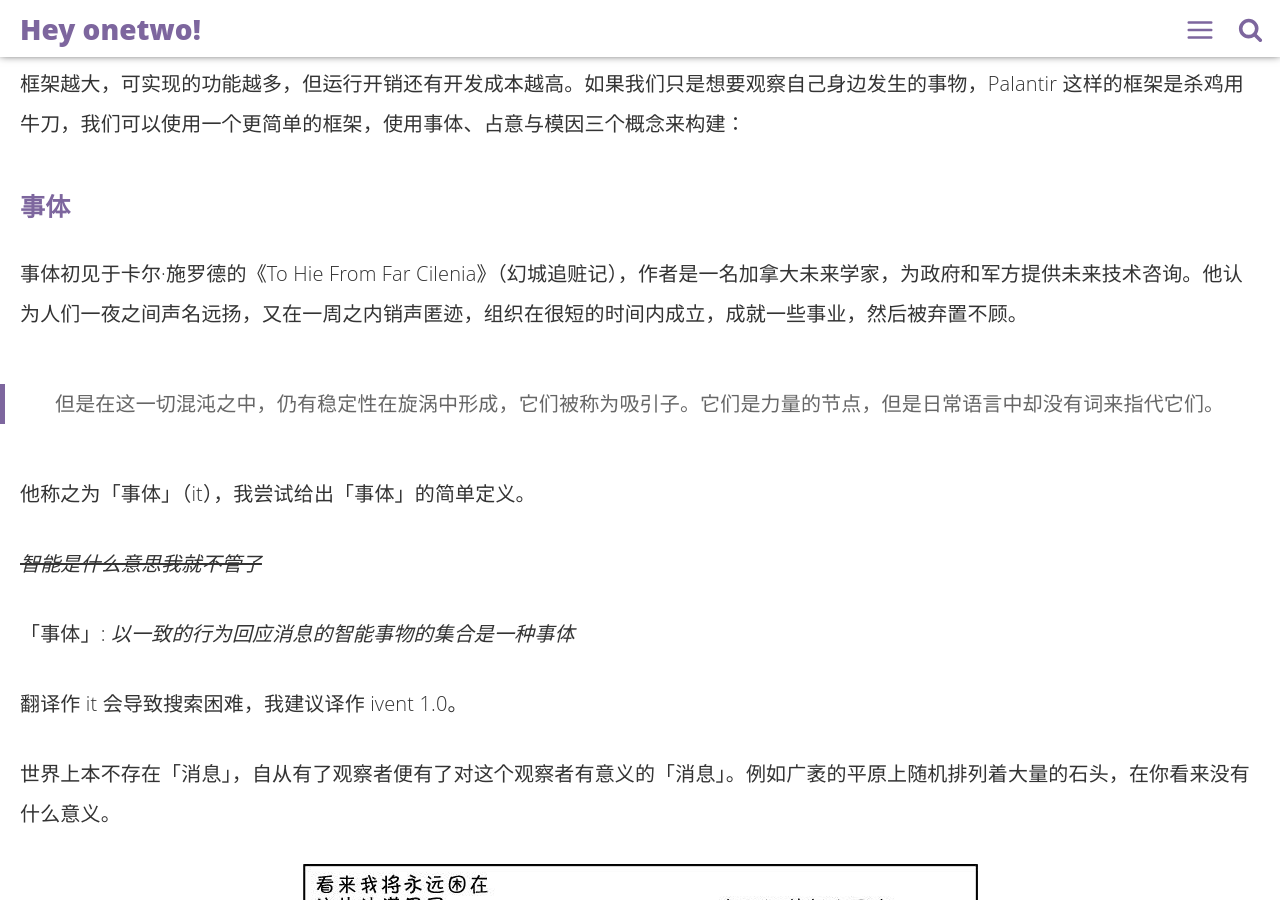
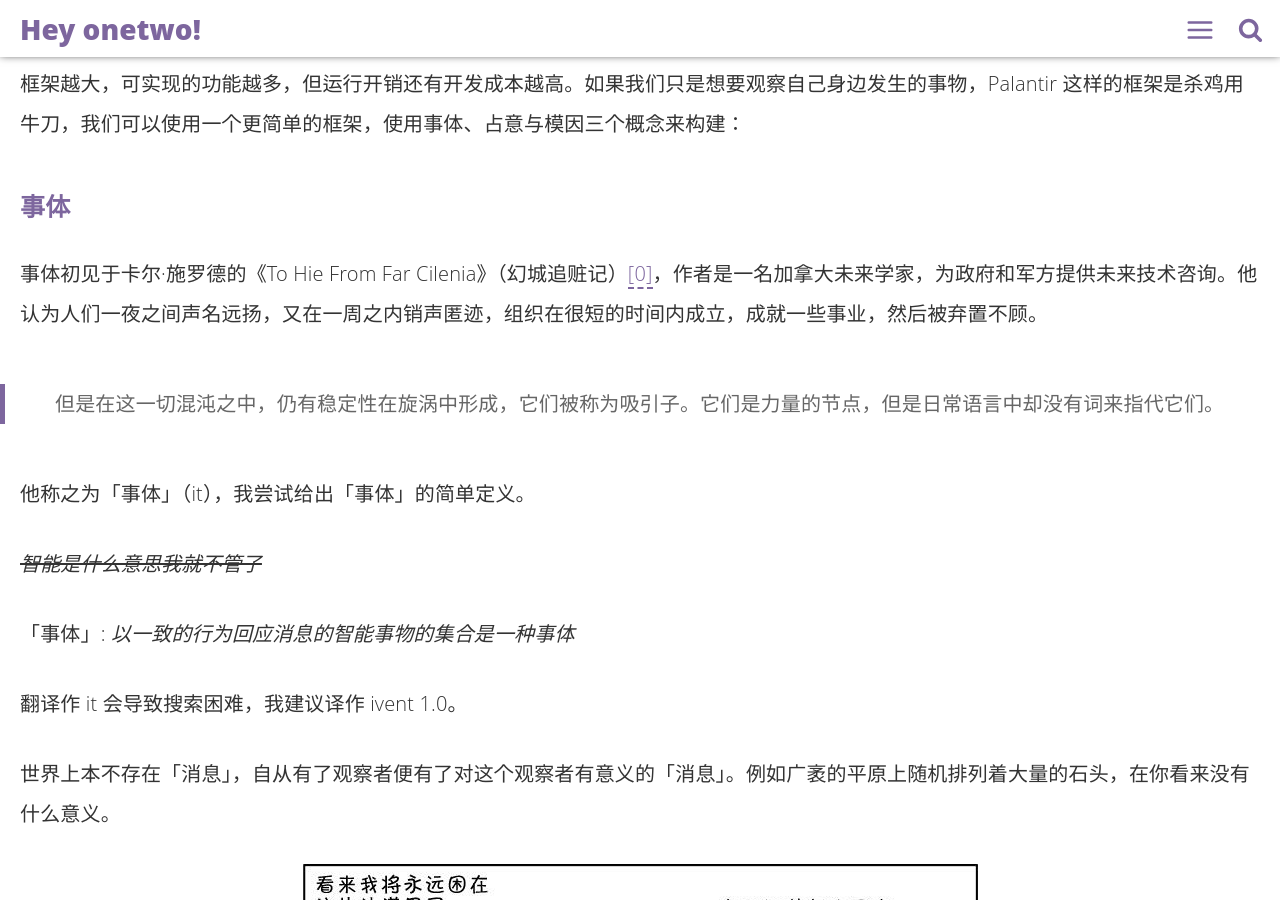
Before and after one commit to linonetwo/linonetwo.github.io, a Jekyll site: the page built from _posts/2017-02-03-处理人格的边界.md, in a window 1280 px wide and 900 px high, scrolled down 2463 px. Built offline with Jekyll 4.4.1, drawn with Linux system fonts in a browser that asks for light colours; comment, search, counter and statistics services are not loaded; some of the changed text lies outside the part shown.

Commit message:
幻城追赃记小说原文

```diff
--- a/_posts/2017-02-03-处理人格的边界.md
+++ b/_posts/2017-02-03-处理人格的边界.md
@@ -30,7 +30,7 @@
 
 ### 事体
 
-事体初见于卡尔·施罗德的《To Hie From Far Cilenia》（幻城追赃记），作者是一名加拿大未来学家，为政府和军方提供未来技术咨询。他认为人们一夜之间声名远扬，又在一周之内销声匿迹，组织在很短的时间内成立，成就一些事业，然后被弃置不顾。
+事体初见于卡尔·施罗德的《To Hie From Far Cilenia》（幻城追赃记）[[0]](#0)，作者是一名加拿大未来学家，为政府和军方提供未来技术咨询。他认为人们一夜之间声名远扬，又在一周之内销声匿迹，组织在很短的时间内成立，成就一些事业，然后被弃置不顾。
 
 > 但是在这一切混沌之中，仍有稳定性在旋涡中形成，它们被称为吸引子。它们是力量的节点，但是日常语言中却没有词来指代它们。
 
```
Also changed, not shown: other parts of _posts/2017-02-03-处理人格的边界.md (+2 -0 lines).
